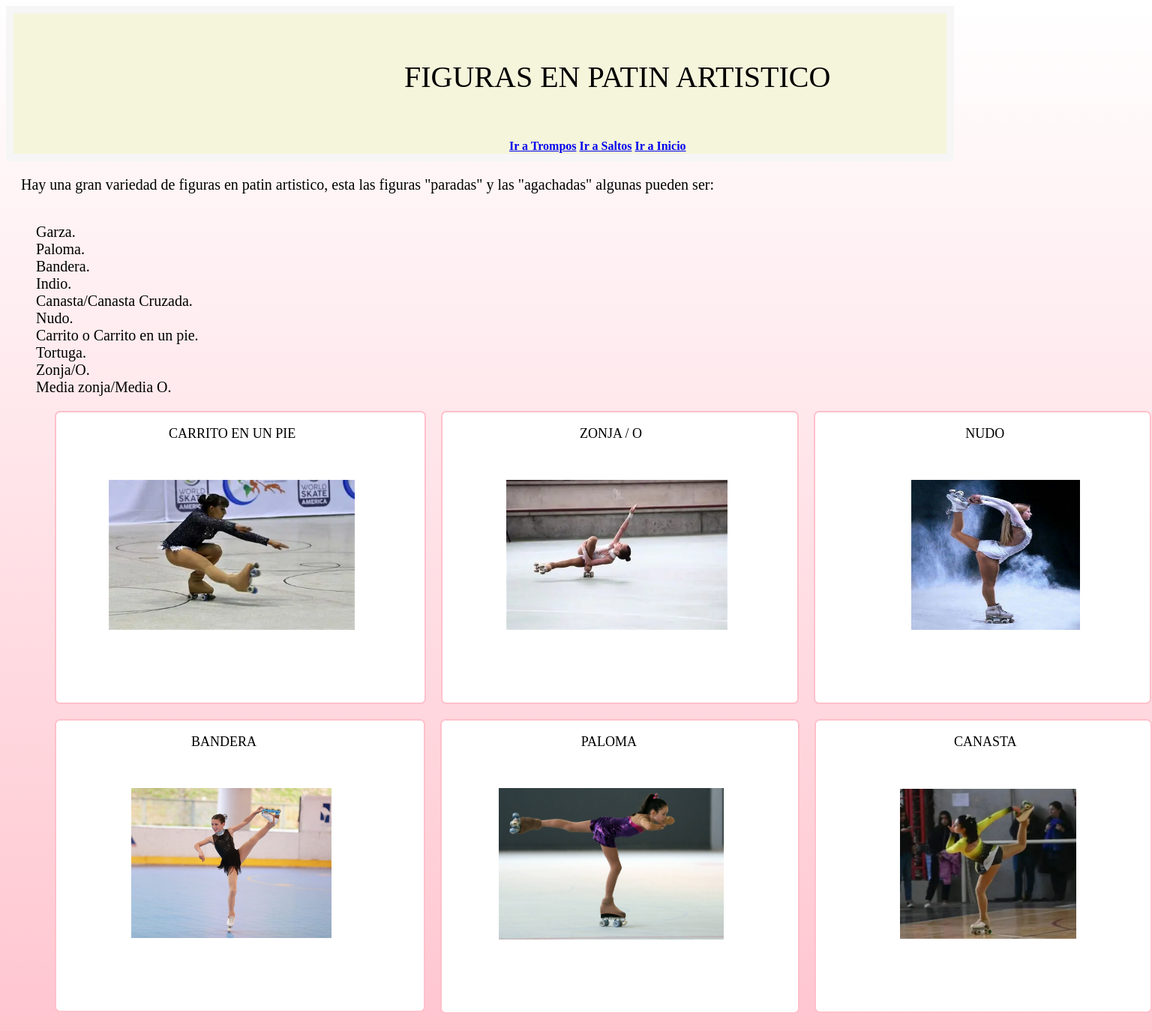
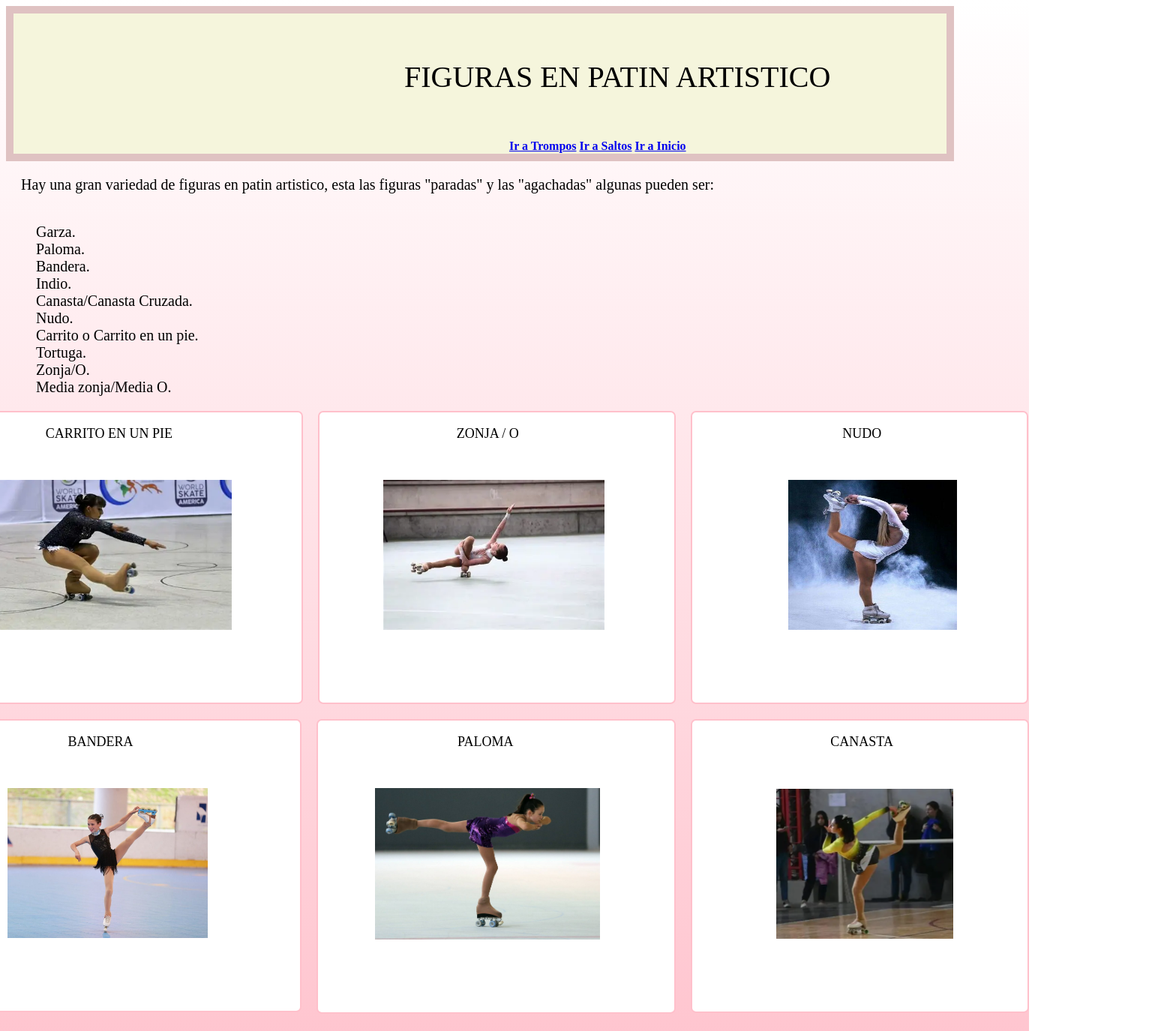
Before and after one commit to guadiita/nombre, a plain HTML site: page pages/figuras.html in a window 1280 px wide. Shown: the top 1375 px of the page at 75% size, 1536 px wide, since content can reach past the window. Drawn offline with Linux system fonts and the light colour scheme.

Commit message:
figuras with flexbox

```diff
--- a/pages/figuras.html
+++ b/pages/figuras.html
@@ -32,7 +32,9 @@
             <li>Media zonja/Media O.</li>
         </ul>
     </main>
- <div class="cards">
+    <div class="figures">
+
+<div class="cards">
 
 <div class=" card1">
      <p>CARRITO EN UN PIE</p>
@@ -68,6 +70,9 @@
     </div>
     </div>
 
+
+    </div>
+
     <footer>
 <p class="pa">Las figuras se ejecutan para demostrar buen equilibrio y/o fuerza y/o flexibilidad y/o control de filo. Depende de que categoria estes tenes permitido hacer ciertas figuras, las figuras estan para darle articidad a la coreografia.
     <br> En categorias bajas se usan las figuras sueltas o en combinacion, en categorias altas se usan para spins.
--- a/styles/figuras.css
+++ b/styles/figuras.css
@@ -6,7 +6,12 @@ body {
    header {
         background-color: beige;
         padding: 1px;
-        border: solid rgb(246, 246, 246) 10px;
+        border: solid rgb(223, 194, 194) 10px;
+        display: flex;
+        align-items: center;
+        align-content: center;
+        flex-direction: row;
+        flex-wrap: wrap;
    }
    header p {
        font-size: 40px;
@@ -31,11 +36,16 @@ main p {
  margin-inline-start: 20px;
 }
 
+.figures{
+    display: flex;
+    flex-wrap: wrap;
+    justify-content: center;
+}
+
 .cards{
     display:flex;
     flex-direction: row;
     flex-wrap: nowrap;
-    margin-inline-start: 65px;
 }
 
 .card1 {
@@ -121,7 +131,6 @@ main p {
     flex-direction: row;
     flex-wrap: nowrap;
     padding: 0px;
-    margin-inline-start: 65px;
 }
 
 .card4 {
```
